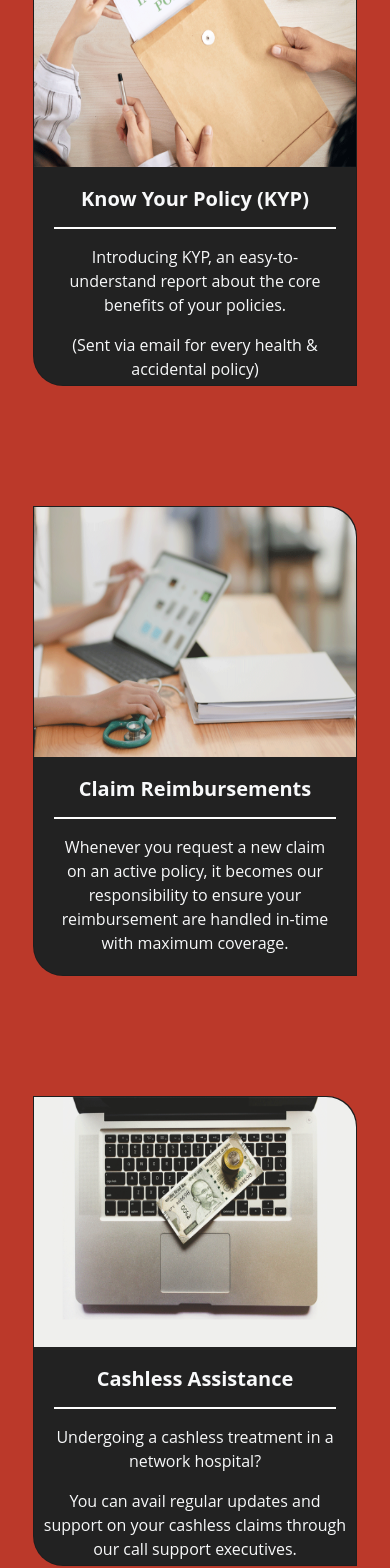
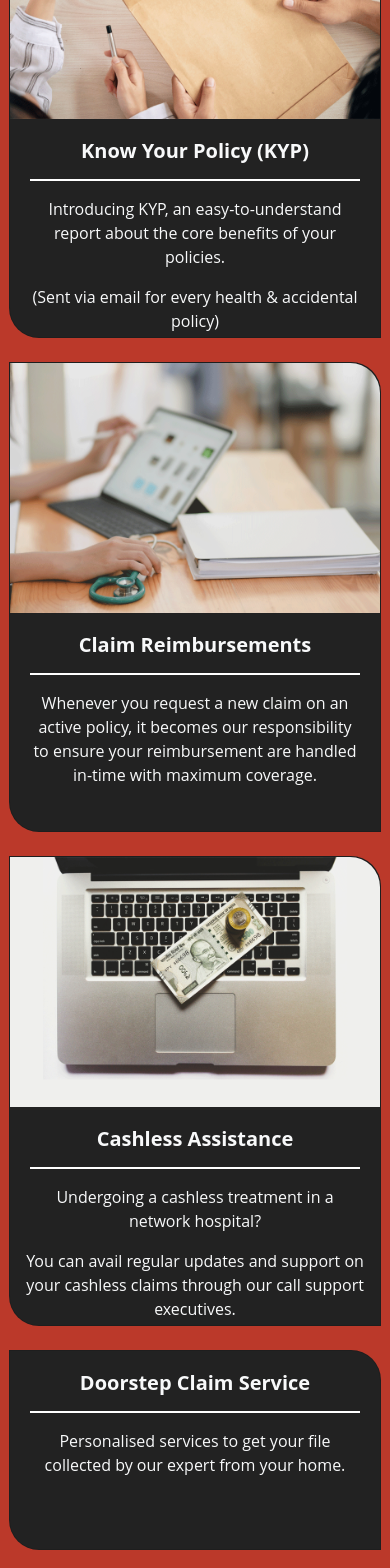
Before and after one commit to smullalkar/Hobnob, a React (Create React App) app: page / in a window 390 px wide. Shown: the part 1834-3402 px from the top of the page. Built offline with nearby package versions, Linux system fonts and the light colour scheme.

Commit message:
made benefits responsive

```diff
--- a/src/Components/Benefits/Benefits.jsx
+++ b/src/Components/Benefits/Benefits.jsx
@@ -5,7 +5,7 @@ export default function Benefits() {
         <div style={{ backgroundColor: '#bb392a' }} className='mt-5'>
             <h1 className='text-center text-light pt-5'>BENEFITS</h1>
             <div className='row'>
-                <div className='p-5 col-lg-4 col-md-6 col-sm-6 col-12 mt-md-4 mt-lg-4 mt-sm-4 mt-4'>
+                <div className='p-lg-5 p-md-0 p-sm-3 px-4 col-lg-4 offset-md-2 offset-0 offset-lg-0 offset-sm-0 col-md-8 col-sm-6 col-12 mt-md-4 mt-lg-4 mt-sm-4 mt-4'>
                     <div className="card" style={{ borderRadius: '0 30px 0 30px', backgroundColor: '#222', height: '470px' }}>
                         <img src='/kyp.png' className="card-img-top" alt="img" style={{ borderRadius: '0 30px 0 0', height: '250px', width: '100%', backgroundSize: 'cover' }} />
                         <div className="card-body text-center text-light">
@@ -18,7 +18,7 @@ export default function Benefits() {
                         </div>
                     </div>
                 </div>
-                <div className='p-5 col-lg-4 col-md-6 col-sm-6 col-12 mt-md-4 mt-lg-4 mt-sm-4 mt-4'>
+                <div className='p-lg-5 p-md-0 p-sm-3 px-4 col-lg-4 offset-md-2 offset-0 offset-lg-0 offset-sm-0 col-md-8 col-sm-6 col-12 mt-md-4 mt-lg-4 mt-sm-4 mt-4'>
                     <div className="card" style={{ borderRadius: '0 30px 0 30px', backgroundColor: '#222', height: '470px' }}>
                         <img src='/benefits_reimbursement.png' className="card-img-top" alt="img" style={{ borderRadius: '0 30px 0 0', height: '250px', width: '100%', backgroundSize: 'cover' }} />
                         <div className="card-body text-center text-light">
@@ -28,7 +28,7 @@ export default function Benefits() {
                         </div>
                     </div>
                 </div>
-                <div className='p-5 col-lg-4 col-md-6 col-sm-6 col-12 mt-md-4 mt-lg-4 mt-sm-4 mt-4'>
+                <div className='p-lg-5 p-md-0 p-sm-3 px-4 col-lg-4 offset-md-2 offset-0 offset-lg-0 offset-sm-0 col-md-8 col-sm-6 col-12 mt-md-4 mt-lg-4 mt-sm-4 mt-4'>
                     <div className="card" style={{ borderRadius: '0 30px 0 30px', backgroundColor: '#222', height: '470px' }}>
                         <img src='/benefits_cashless.png' className="card-img-top" alt="img" style={{ borderRadius: '0 30px 0 0', height: '250px', width: '100%', backgroundSize: 'cover' }} />
                         <div className="card-body text-center text-light">
@@ -41,7 +41,7 @@ export default function Benefits() {
                         </div>
                     </div>
                 </div>
-                <div className='px-5 pb-5 pt-0 col-lg-4 col-md-6 col-sm-6 col-12 mt-md-4 mt-lg-4 mt-sm-4 mt-4'>
+                <div className='p-lg-5 p-md-0 p-sm-3 px-4 pb-lg-5 pt-0 col-lg-4 offset-md-2 offset-0 offset-lg-0 offset-sm-0 col-md-8 col-sm-6 col-12 mt-md-4 mt-lg-4 mt-sm-4 mt-4'>
                     <div className="card" style={{ borderRadius: '0 30px 0 30px', backgroundColor: '#222', height: '200px' }}>
                         <div className="card-body text-center text-light">
                             <h5 className="card-title font-weight-bold">Doorstep Claim Service</h5>
@@ -50,7 +50,7 @@ export default function Benefits() {
                         </div>
                     </div>
                 </div>
-                <div className='px-5 pb-5 pt-0 col-lg-4 col-md-6 col-sm-6 col-12 mt-md-4 mt-lg-4 mt-sm-4 mt-4'>
+                <div className='p-lg-5 p-md-0 p-sm-3 px-4 pb-lg-5 pt-0 col-lg-4 offset-md-2 offset-0 offset-lg-0 offset-sm-0 col-md-8 col-sm-6 col-12 mt-md-4 mt-lg-4 mt-sm-4 mt-4'>
                     <div className="card" style={{ borderRadius: '0 30px 0 30px', backgroundColor: '#222', height: '200px' }}>
                         <div className="card-body text-center text-light">
                             <h5 className="card-title font-weight-bold">Digitization of I-Records</h5>
@@ -59,7 +59,7 @@ export default function Benefits() {
                         </div>
                     </div>
                 </div>
-                <div className='px-5 pb-5 pt-0 col-lg-4 col-md-6 col-sm-6 col-12 mt-md-4 mt-lg-4 mt-sm-4 mt-4'>
+                <div className='p-lg-5 p-md-0 pb-md-4 p-sm-3 px-4 pb-lg-5 pb-4 pt-0 col-lg-4 offset-md-2 offset-0 offset-lg-0 offset-sm-0 col-md-8 col-sm-6 col-12 mt-md-4 mt-lg-4 mt-sm-4 mt-4'>
                     <div className="card" style={{ borderRadius: '0 30px 0 30px', backgroundColor: '#222', height: '200px' }}>
                         <div className="card-body text-center text-light">
                             <h5 className="card-title font-weight-bold">Optimization of Claims</h5>
```
